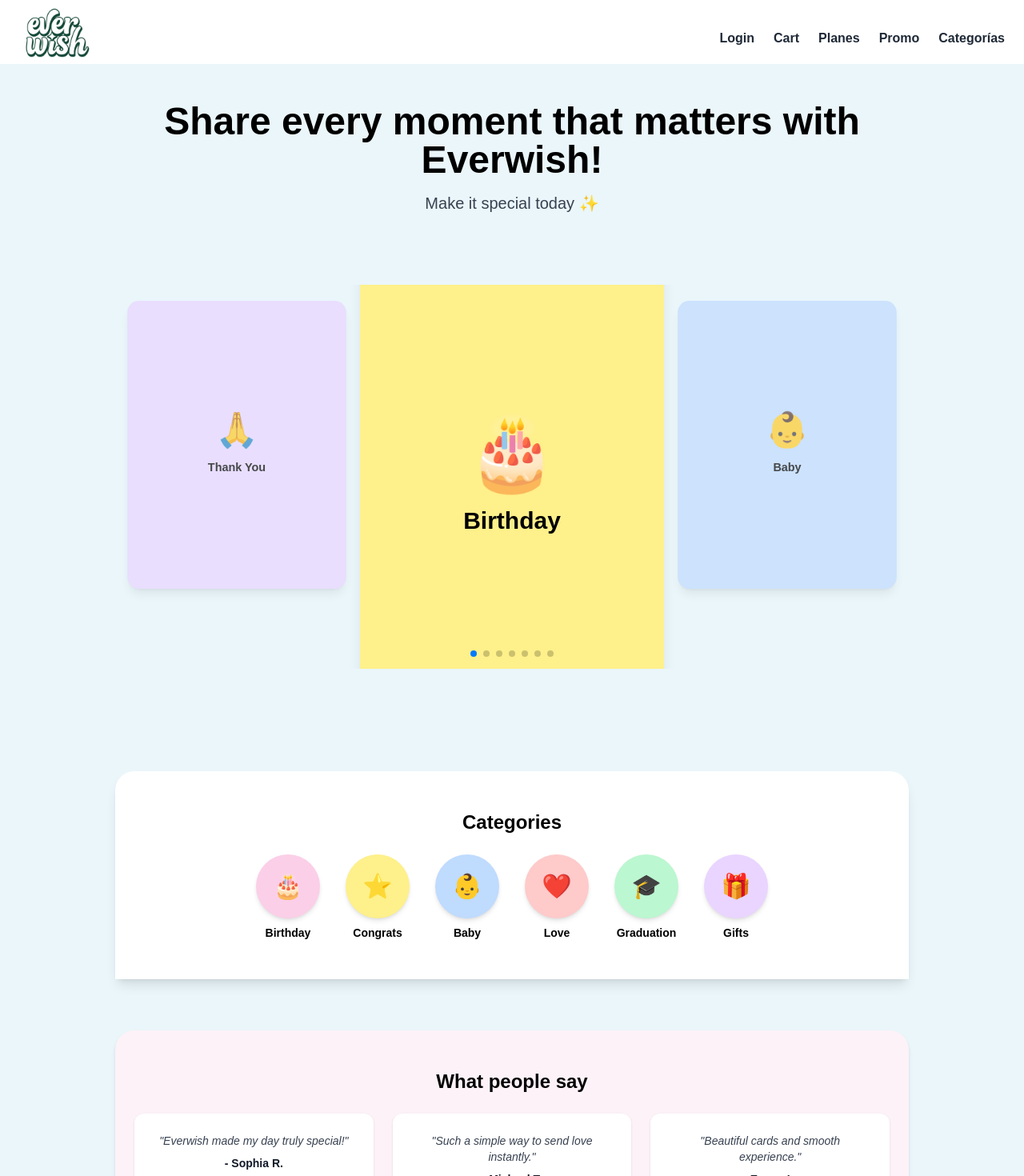
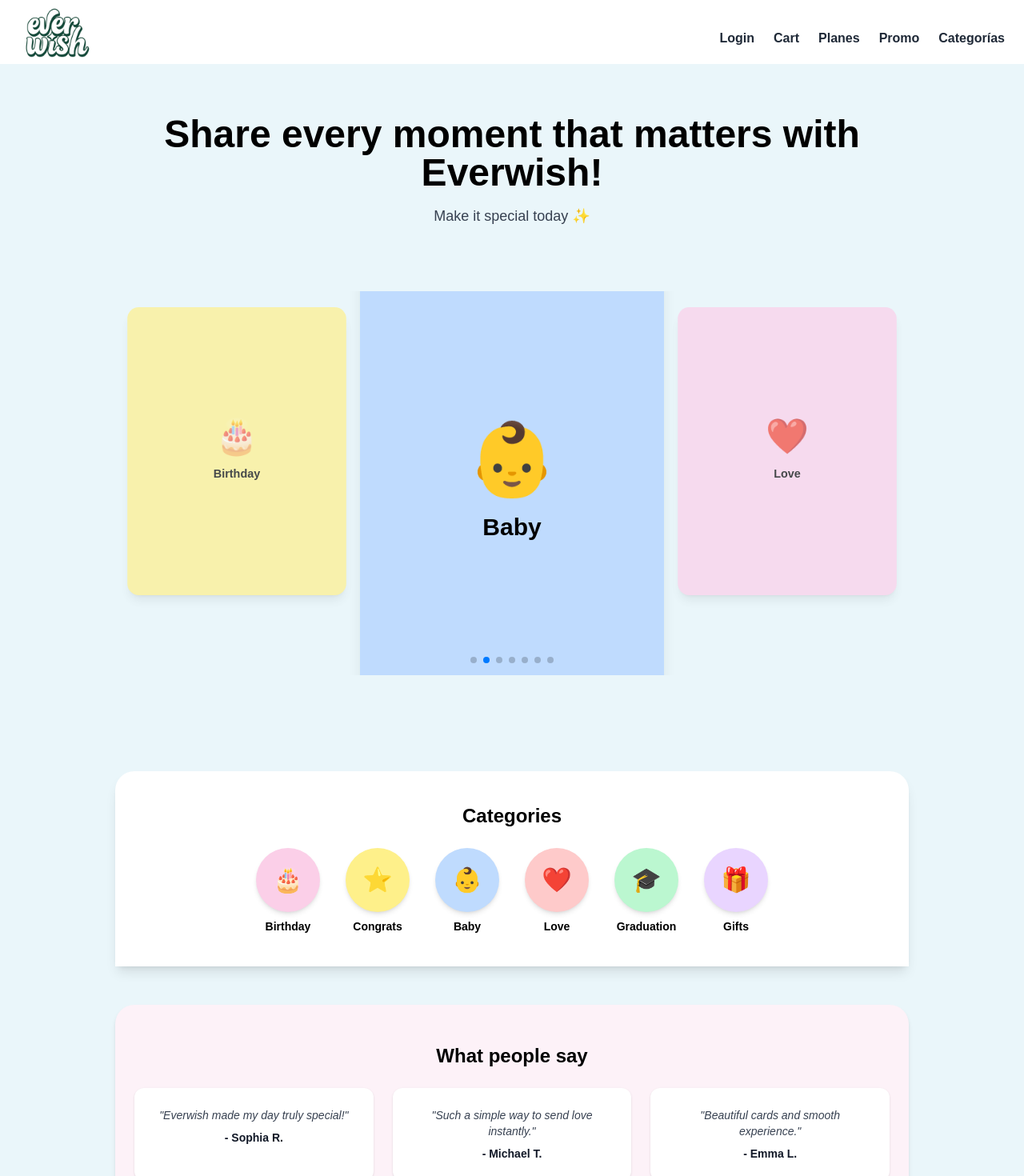
Before and after one commit to everwishhq-commits/EverWish, a Next.js app: page / in a window 1280 px wide. Shown: the top 1470 px of the page at 80% size. Built offline with nearby package versions, Linux system fonts and the light colour scheme.

Commit message:
Update page.js

```diff
--- a/app/page.js
+++ b/app/page.js
@@ -1,54 +1,37 @@
 "use client";
-import { useState } from "react";
-import dynamic from "next/dynamic"; // 👈 import dinámico
-
-import Splash from "./components/splash";
 import Header from "./components/header";
-// 👇 import dinámico del carrusel, sin SSR
-const Carousel = dynamic(() => import("./components/carousel"), { ssr: false });
+import Carousel from "./components/carousel";
 import Categories from "./components/categories";
 import Reviews from "./components/reviews";
 import Footer from "./components/footer";
 
 export default function Page() {
-  const [loading, setLoading] = useState(true);
-
   return (
     <>
-      {loading && <Splash onFinish={() => setLoading(false)} />}
-      {!loading && (
-        <>
       <Header />
-          <main className="pt-24 md:pt-28 lg:pt-32 px-4 max-w-5xl mx-auto text-center">
-            <h1 className="text-2xl md:text-4xl lg:text-5xl font-extrabold leading-tight">
+      <main className="pt-32 md:pt-36 px-4 max-w-5xl mx-auto text-center">
+        <h1 className="text-3xl md:text-5xl font-extrabold">
           Share every moment that matters with Everwish!
         </h1>
-            <p className="mt-2 md:mt-3 lg:mt-4 text-sm md:text-lg lg:text-xl text-gray-700">
-              Make it special today ✨
-            </p>
+        <p className="mt-4 text-lg text-gray-700">Make it special today ✨</p>
 
-            {/* Carousel + Categories */}
-            <div className="relative z-10">
         {/* Carousel */}
-              <div className="mt-6 md:mt-8 lg:mt-10">
+        <div className="mt-8">
           <Carousel />
         </div>
 
-              {/* Categories */}
-              <section className="mt-6 md:mt-8 lg:mt-10 bg-white rounded-t-3xl shadow-lg py-8 md:py-10 lg:py-12 px-4">
+        {/* Categories (margen reducido) */}
+        <section className="mt-8 bg-white rounded-t-3xl shadow-lg py-10 px-4">
           <Categories />
         </section>
-            </div>
 
         {/* Reviews */}
-            <section className="mt-10 md:mt-12 lg:mt-16">
+        <section className="mt-12">
           <Reviews />
         </section>
       </main>
 
       <Footer />
     </>
-      )}
-    </>
   );
 }
```
Lines whose indentation alone changed are shown as unchanged.
